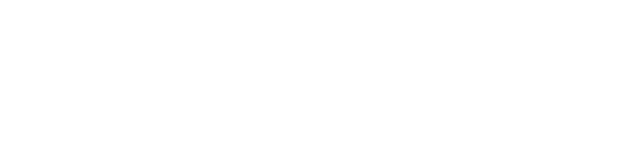
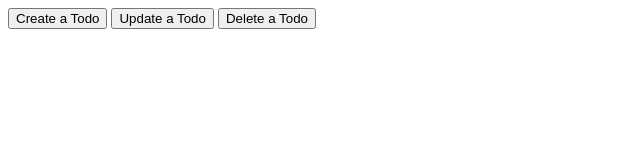
Before and after one commit to nauski/Todos, a plain HTML site: page index.htm in a window 1280 px wide. Shown: the whole page, without its empty margins (0-640 px from the left). Drawn offline with Linux system fonts and the light colour scheme.

Commit message:
added buttons

```diff
--- a/index.htm
+++ b/index.htm
@@ -4,6 +4,10 @@
   </head>
     <body>
 
+      <button id="createTodo">Create a Todo</button>
+      <button id="updateTodo">Update a Todo</button>
+      <button id="deleteTodo">Delete a Todo</button>
+
       <script src="script.js"></script>
     </body>
 </html>
```
